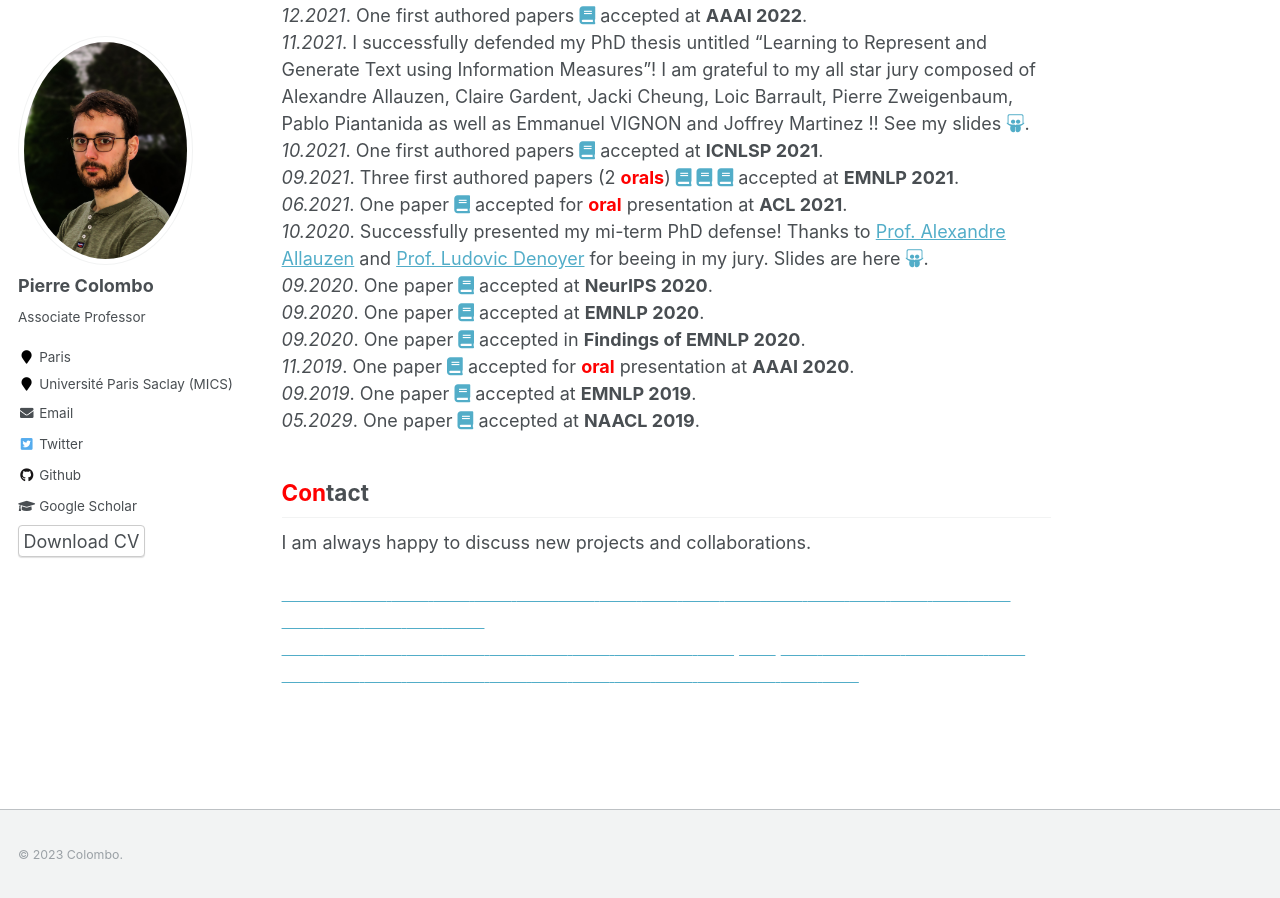
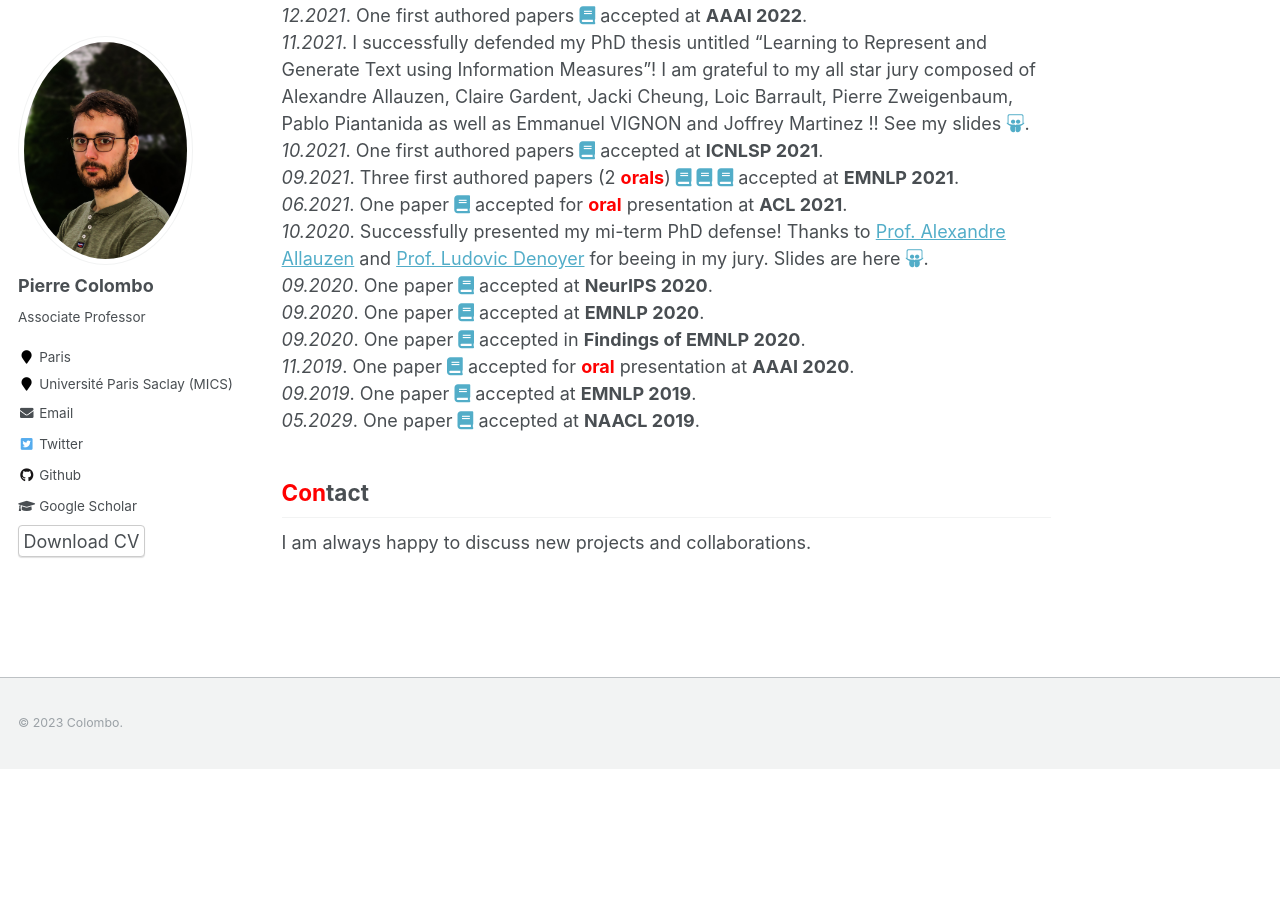
Before and after one commit to PierreColombo/PierreColombo.github.io, a Jekyll site: the page built from _pages/about.md, in a window 1280 px wide and 900 px high, scrolled down 1146 px. Built offline with Jekyll 4.4.1, drawn with Linux system fonts in a browser that asks for light colours; after the commit the page ends 1915 px from its top, so only the background shows below that.

Commit message:
Update about.md

```diff
--- a/_pages/about.md
+++ b/_pages/about.md
@@ -70,58 +70,3 @@ for <span style="color:red">**oral**</span> presentation at **AAAI 2020**.    <b
 <span style="color:red">Con</span>tact
 ------
 I am always happy to discuss new projects and collaborations.
-
- <a href="https://nlpclasses.github.io/" > <span style="color:white"> coucou</span> </a>
-     <a href="https://openreview.net/forum?id=MiIceDjONq" >  <span style="color:white">blue</span> </a>
-    <a href="https://openreview.net/forum?id=5PZvRVh-JSG" >  <span style="color:white">blue</span> </a>
-    <a href="https://openreview.net/forum?id=ApZnGT5QCjL" >  <span style="color:white">blue</span>  </a>
-    <a href="https://openreview.net/forum?id=Nbaf-YCVRea" >  <span style="color:white">blue</span> </a>
-    <a href="https://openreview.net/forum?id=MC7dF3PDxtE" >   <span style="color:white">blue</span> </a>
-    <a href="https://openreview.net/forum?id=C20IFoMDXwg" >   <span style="color:white">blue</span> </a>
-    <a href="https://openreview.net/forum?id=Et8MZ0_e4i" >   <span style="color:white">blue</span> </a>
-    <a href="https://openreview.net/forum?id=ScnDtVb-4V3" >  <span style="color:white">blue</span> </a>
-    <a href="https://openreview.net/forum?id=R78Y8OOZYrd" > <span style="color:white">blue</span>  </a>
-    <a href="https://openreview.net/forum?id=dQgzBBpNvS" >  <span style="color:white">blue</span> </a>
-    <a href="https://openreview.net/forum?id=sT5oGA8ZcIn" > <span style="color:white">blue</span>  </a>
-    <a href="https://openreview.net/forum?id=dcEkIq7LFrn" > <span style="color:white">blue</span> </a>
-    <a href="https://openreview.net/forum?id=_mPIgazCGkQ" > <span style="color:white">blue</span>  </a>
-    <a href="https://openreview.net/forum?id=2emn7RKp-Xe" > <span style="color:white">blue</span> </a>
-    <a href="https://openreview.net/forum?id=803CoFeh48k" >  <span style="color:white">blue</span>  </a>
-    <a href="https://openreview.net/forum?id=LGvleMyjWIq" >  <span style="color:white">blue</span>  </a>
-    <a href="https://openreview.net/forum?id=QZ9p3ZMYXFe" > <span style="color:white">blue</span> </a>
-    <a href="https://openreview.net/forum?id=EWOQHpN_CBe" > <span style="color:white">blue</span> </a>
-    <a href="https://openreview.net/forum?id=RsHEd8AsXmQ" > <span style="color:white">blue</span>  </a>
-    <a href="https://openreview.net/forum?id=KdCxhnPxmm" > <span style="color:white">blue</span> </a>
-    <a href="https://openreview.net/forum?id=5-XDgdsmJX">  <span style="color:white">blue</span> </a>
-    <a href="https://openreview.net/forum?id=iNFq-zDft6">  <span style="color:white">blue</span> </a>
- <a href="https://openreview.net/forum?id=wWUtjx59Wx">  <span style="color:white">blue</span> </a>
-  <a href="https://openreview.net/forum?id=F1dor37n9KY">  <span style="color:white">blue</span> </a>
-  <a href="https://openreview.net/forum?id=xw3jLmfMKhC">  <span style="color:white">blue</span>  </a>
-  <a href="https://openreview.net/forum?id=lpl_kK_allL"> <span style="color:white">blue</span> </a>
-  <a href="https://openreview.net/forum?id=FhNHCu_p3s3">  <span style="color:white">blue</span>  </a>
-  <a href="https://openreview.net/forum?id=b-2xX-oOmUn"> <span style="color:white">blue</span> </a>
-  <a href="https://openreview.net/pdf?id=TgYqXWhqGDE">  <span style="color:white">blue</span> </a>
-<a href="https://openreview.net/forum?id=QkDCcEllNdz">  <span style="color:white">blue</span>  </a>
-<a href="https://openreview.net/forum?id=Pn6-DoAo3zw">  <span style="color:white">blue</span> </a>
-<a href="https://openreview.net/forum?id=GVofcQ5Obx">  <span style="color:white">blue</span></a>
-   <a href="https://openreview.net/forum?id=81F8TAKkWZ">  <span style="color:white">blue</span></a>
-   <a href="https://openreview.net/forum?id=tTBHTi_tU8g"> <span style="color:white">blue</span> </a>
-<a href="https://openreview.net/forum?id=ED1E3y50an">  <span style="color:white">blue</span> </a>
-<a href="https://openreview.net/forum?id=DywS_gtD-PF"> <span style="color:white">blue</span>  </a>
-<a href="https://openreview.net/forum?id=bwY_TVsUCr">  <span style="color:white">blue</span>  </a>
-   <a href="https://openreview.net/forum?id=BV9vNEFpcZ">  <span style="color:white">blue</span>  </a>
-   <a href="https://openreview.net/forum?id=NDPcGKrWJS8"> <span style="color:white">blue</span> </a>
-<a href="https://openreview.net/pdf?id=jjRQfvptIg5">  <span style="color:white">blue</span> </a>
-   <a href="https://openreview.net/forum?id=w09GW-2cnCP">  <span style="color:white">blue</span> </a>
-   <a href="https://openreview.net/forum?id=83qLloxYNkx">  <span style="color:white">blue</span> </a>
-   <a href="https://openreview.net/forum?id=ZU-zIhN1t-9">  <span style="color:white">blue</span> </a>
-   <a href="https://openreview.net/forum?id=i952Qg3T0oE">  <span style="color:white">blue</span> </a>
-   <a href="https://openreview.net/forum?id=eycU4u-y3Vt"> <span style="color:white">blue</span> </a>
-<a href="https://openreview.net/forum?id=ECVkYbs-Nl">  <span style="color:white">blue</span> </a>
-   <a href="https://openreview.net/forum?id=DnSzZDpahny">  <span style="color:white">blue</span> </a>
-   <a href="https://openreview.net/forum?id=lgujaJECfP1">  <span style="color:white">blue</span> </a>
-   <a href="https://openreview.net/forum?id=qCx3yagIav-">  <span style="color:white">blue</span>  </a>
-   <a href="https://openreview.net/forum?id=INp6sF8s3UE"> <span style="color:white">blue</span>  </a>
-<a href="https://openreview.net/forum?id=lSgh1cRVNv"> <span style="color:white">blue</span> </a>
- <a href="https://openreview.net/forum?id=Wt08R4-XG6"> <span style="color:white">blue</span> </a>
-<a href="https://openreview.net/forum?id=-kfBj5YuB9r"> <span style="color:white">blue</span> </a>
```
